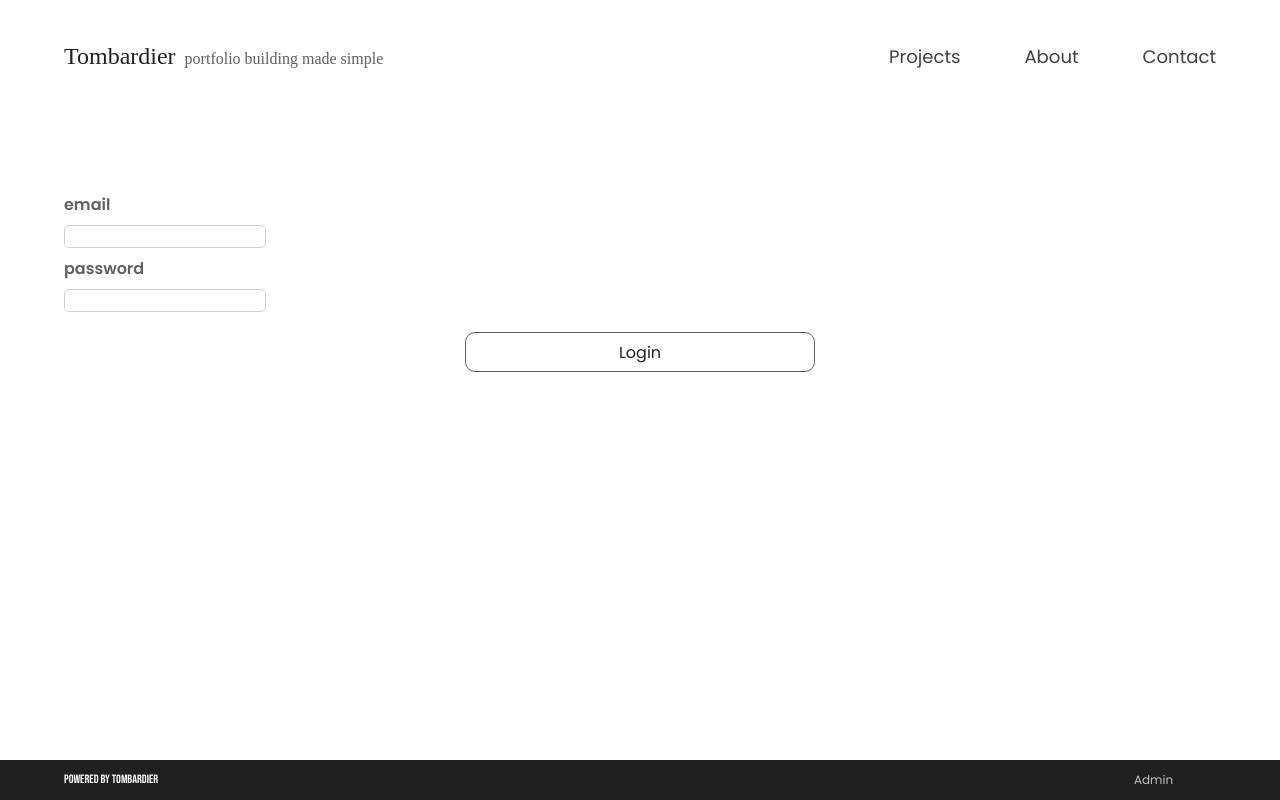
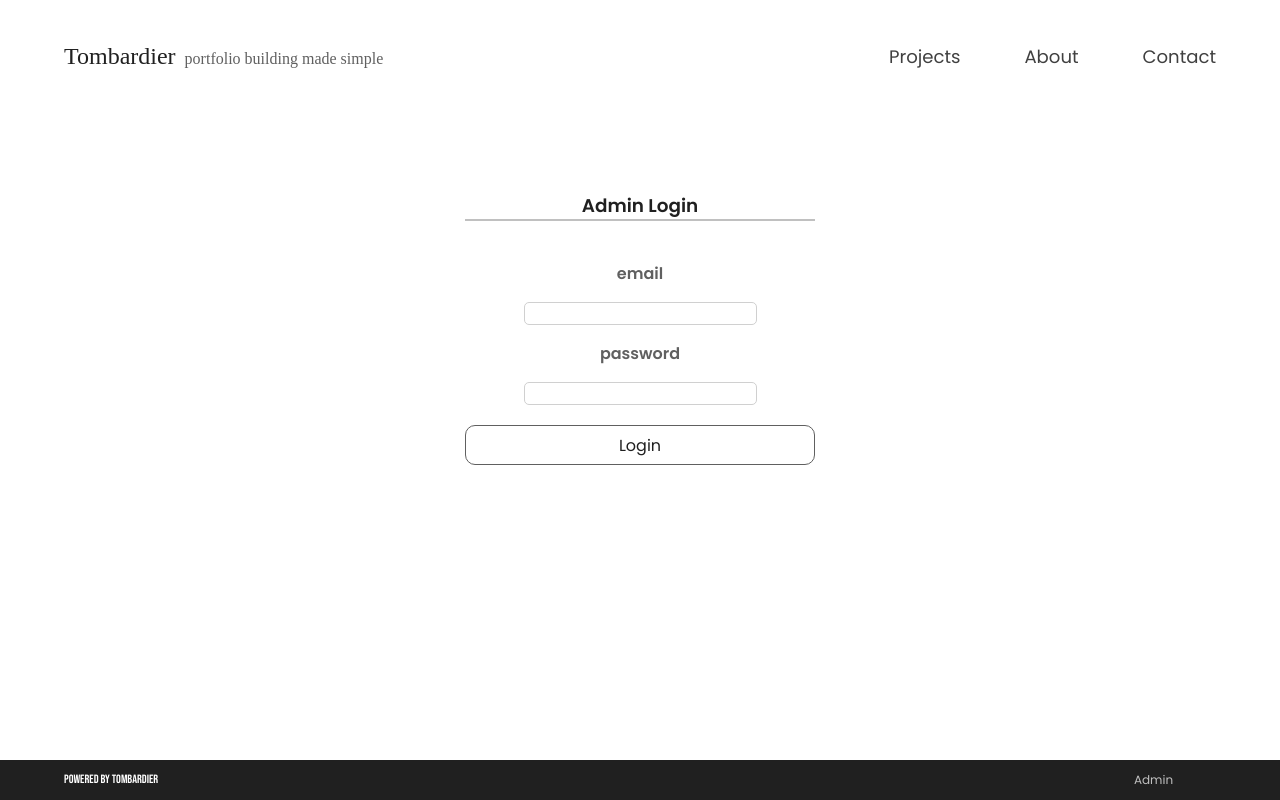
Before and after one commit to JDHofmann/tombardier-frontend-dev, a React (Create React App) app: page /login in a window 1280 px wide. Built offline with nearby package versions, Linux system fonts and the light colour scheme; no server answers.

Commit message:
minor css for presentation

```diff
--- a/src/App.css
+++ b/src/App.css
@@ -17,11 +17,16 @@ input, textarea, div, h1, h2, h3, h4, h5, h6, p, label, button, ul, li, a, form
 input, textarea {
   border: 1px solid #d0d0d0;
   border-radius: 5px;
-  /* text */
+  box-shadow: none;
 }
 
 input:focus, textarea:focus {
-  border: .25vh solid #0000a0;
+  border: .25vh solid #00a000;
+  box-shadow: none;
+}
+
+input:invalid {
+  border: .25vh solid #ff0000;
 }
 
 button:focus {
@@ -210,16 +215,15 @@ button:focus {
   min-width: 100px;
   max-width: 350px;
   display: block;
-  /* margin: 1.25vh auto; */
 }
 
 .star {
   background: #d8d8d8;
 }
 .update:hover {
-  background-color:#ffa000;
   background: #606060;
   color: #ffffff;
+  /* border: .1vh solid #00a000; */
 }
 
 .add {
@@ -335,6 +339,7 @@ button:focus {
 .pj-descript {
   margin: 2.5vh 0;
   width: 100%;
+  min-height: 150px;
 }
 
 .pj-image {
@@ -348,6 +353,7 @@ button:focus {
   max-height: 500px;
   object-position: center;
   object-fit: cover;
+  box-shadow: 1px 1px 6px #c0c0c0;
 }
 
 .image-prev-statement {
@@ -376,8 +382,30 @@ button:focus {
 }
 
 .login-form {
-  margin: 10vh 5vw;
+  margin: 10vh auto;
+  width: 90vw;
+  max-width: 350px;
 }
+
+.login-legend {
+  text-align: center;
+  font-size: 1.15em;
+  font-weight: 600;
+  border-bottom: 2px solid #c0c0c0;
+  margin-bottom: 5vh;
+}
+/* border-radius: 10px;
+display: block;
+width: 90vw;
+margin: 2.5vh auto;
+font-size: 1em;
+height: 5vh;
+transition: .5s;
+background: none;
+border: .1vh solid #606060;
+min-width: 100px;
+max-width: 350px;
+display: block; */
 
 .lgin-label {
   font-size: 16px;
@@ -392,11 +420,14 @@ button:focus {
   /* color: #606060; */
   display: block;
 }
+
+.lgin-input:invalid {
+  border: .25vh solid #ff0000;
+}
 .lgin-row {
-  margin: 1vh 0;
-  width: 25vw;
-  min-width: 125px;
-  max-width: 200px;
+  margin: 2vh auto;
+  width: 66%;
+  text-align: center;
 }
 
 .log {
--- a/src/components/LinkForm.js
+++ b/src/components/LinkForm.js
@@ -5,6 +5,8 @@ const LinkForm = (props) => {
         <form onSubmit={props.handleSubmit}>
                 <label htmlFor="link_url">Link URL</label>
                 <input
+                    type="url"
+                    title="Please provide a valid url address"
                     id="link_url"
                     name="link_url"
                     value={props.link_url}
--- a/src/components/Login.js
+++ b/src/components/Login.js
@@ -32,12 +32,15 @@ class Login extends React.Component{
                     className="login-form"
                     onSubmit={this.handleSubmit}
                 >
+                    <legend className="login-legend">Admin Login</legend>
                     <label
                         className="lgin-label lgin-row"
                         htmlFor="login-email"
                     >email</label>
                     <input
+                        type="email"
                         name="email"
+                        title="Please provide a valid email address"
                         value={this.state.email}
                         onChange={this.handleChange}
                         id="login-email"
@@ -48,8 +51,10 @@ class Login extends React.Component{
                         htmlFor="login-password"
                     >password</label>
                     <input
+                        type="password"
                         name="password"
                         value={this.state.password}
+                        title="Please provide a password with at least 1 number"
                         onChange={this.handleChange}
                         id="login-password"
                         className="lgin-input lgin-row"
@@ -59,7 +64,7 @@ class Login extends React.Component{
                         type="submit"
                     >Login</button>
                 </form>
-                <div className="modal-mask"></div>
+                {/* <div className="modal-mask"></div> */}
             </>
         )
     }
--- a/src/containers/Contact.js
+++ b/src/containers/Contact.js
@@ -94,6 +94,8 @@ class Contact extends React.Component{
                 className="contact-info">
                 <label className="ct-label ct-row">Email</label>
                 <input
+                    type="email"
+                    title="Please provide a valid email address"
                     className="ct-input ct-row"
                     name="contact_email"
                     value={this.state.contact_email}
```
